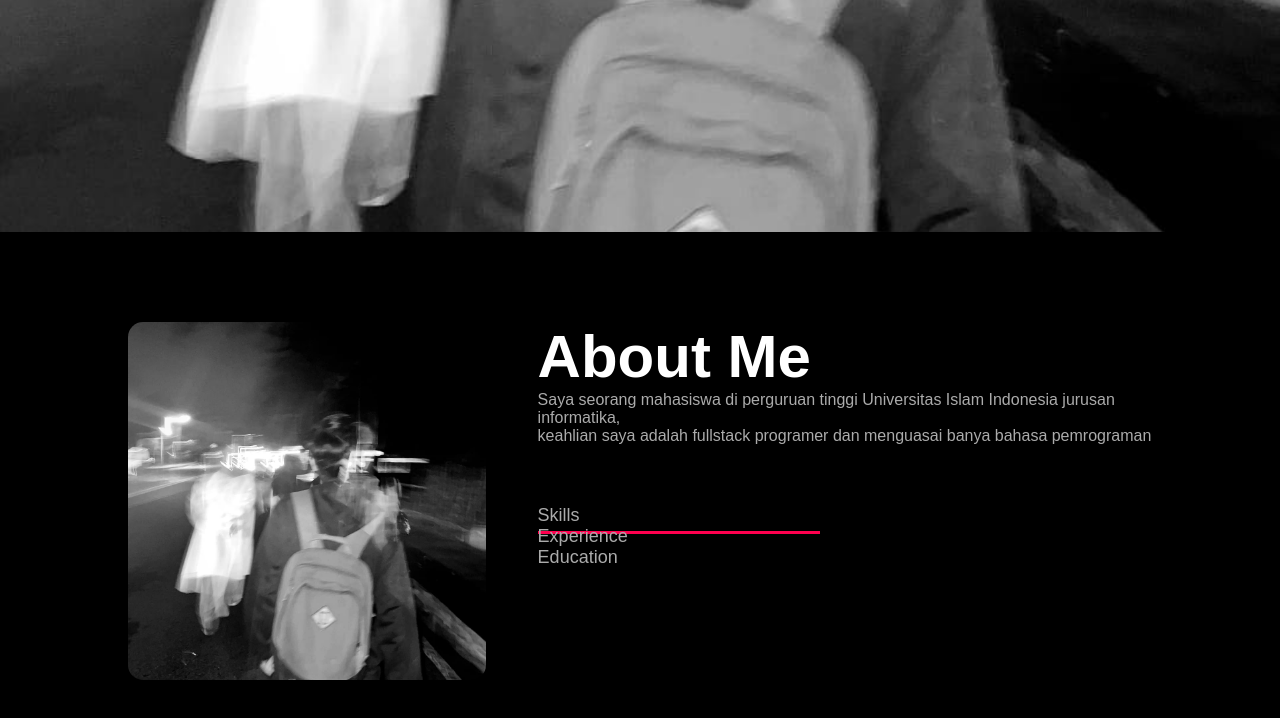
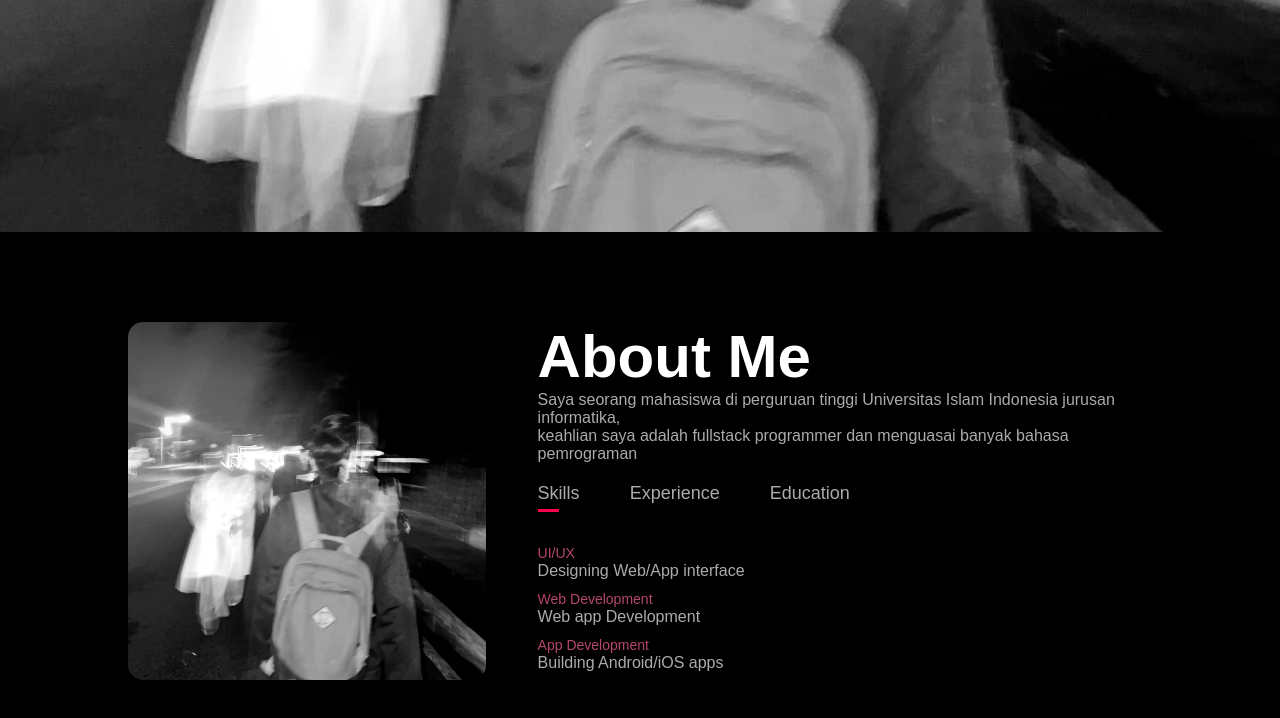
Before and after one commit to AriesDjae/PersonalWEB, a plain HTML site: page tesPersonal/index.html in a window 1280 px wide. Both pictures are taken after a click on the element "Skills". Shown: the part 568-1286 px from the top of the page. Drawn offline with Linux system fonts and the light colour scheme.

Commit message:
Add files via upload

```diff
--- a/tesPersonal/index.html
+++ b/tesPersonal/index.html
@@ -10,7 +10,7 @@
     <div id="header">
         <div class="container">
             <nav>
-                <img src="src/Aris.jpg" class="logo">
+                <img src="src/Aris.jpg" class="logo" alt="Logo">
                 <ul>
                     <li><a href="#">Home</a></li>
                     <li><a href="#">About</a></li>
@@ -20,7 +20,7 @@
                 </ul>
             </nav>
             <div class="header-text">
-                <p>Full Stack Programer</p>
+                <p>Full Stack Programmer</p>
                 <h1>Hi, I'm <span>Aries</span><br>
                 from Indonesia</h1>
             </div>
@@ -31,20 +31,46 @@
         <div class="container">
             <div class="row">
                 <div class="about-col-1">
-                    <img src="src/Aris.jpg">
+                    <img src="src/Aris.jpg" alt="Aris">
                 </div>
                 <div class="about-col-2">
                     <h1 class="sub-title">About Me</h1>
                     <p>Saya seorang mahasiswa di perguruan tinggi Universitas Islam Indonesia jurusan informatika,<br>
-                    keahlian saya adalah fullstack programer dan menguasai banya bahasa pemrograman</p>
-                    <div class="tab-titles"></div>
-                        <p class="tab-links active-link">Skills</p>
-                        <p class="tab-links">Experience</p>
-                        <p class="tab-links">Education</p>
+                    keahlian saya adalah fullstack programmer dan menguasai banyak bahasa pemrograman</p>
+                    <div class="tab-titles">
+                        <p class="tab-links active-link" onclick="opentab('skills')">Skills</p>
+                        <p class="tab-links" onclick="opentab('experience')">Experience</p>
+                        <p class="tab-links" onclick="opentab('education')">Education</p>
+                    </div>
+                    <div class="tab-contents active-tab" id="skills">
+                        <ul>
+                            <li><span>UI/UX</span><br>Designing Web/App interface</li>
+                            <li><span>Web Development</span><br>Web app Development</li>
+                            <li><span>App Development</span><br>Building Android/iOS apps</li>
+                        </ul>
+                    </div>
+                    <div class="tab-contents" id="experience">
+                        <ul>
+                            <li><span>2019-2020</span><br>UI/UX Design Executive</li>
+                            <li><span>2021-2022</span><br>Team lead StarApp</li>
+                            <li><span>2024-2025</span><br>Internship at Big 4 Company</li>
+                        </ul>
+                    </div>
+                    <div class="tab-contents" id="education">
+                        <ul>
+                            <li><span>2023-2025</span><br>Study at University Islamic of Indonesia</li>
+                            <li><span>2021-2022</span><br>Frontend Developer training at IT bootcamp</li>
+                            <li><span>2019-2021</span><br>Backend Developer training at IT bootcamp</li>
+                        </ul>
+                    </div>
                 </div>
             </div>
         </div>
     </div>
 
+    <script src="main.js">
+
+    </script>
+
 </body>
 </html>
--- /dev/null
+++ b/tesPersonal/main.js
@@ -0,0 +1,15 @@
+// about
+
+var tablinks = document.getElementsByClassName("tab-links");
+var tabcontents = document.getElementsByClassName("tab-contents");
+
+    function opentab(tabname){
+        for (var tablink of tablinks) {
+            tablink.classList.remove("active-link");
+        }
+        for (var tabcontent of tabcontents) {
+            tabcontent.classList.remove("active-tab");
+        }
+        event.currentTarget.classList.add("active-link");
+        document.getElementById(tabname).classList.add("active-tab");
+    }
--- a/tesPersonal/style.css
+++ b/tesPersonal/style.css
@@ -134,3 +134,21 @@ nav ul li a:hover::after {
 .tab-links.active-link::after {
     width: 50%;
 }
+
+.tab-contents ul li{
+    list-style: none;
+    margin: 10px 0;
+}
+
+.tab-contents ul li span {
+    color:#b54769;
+    font-size: 14px;
+}
+
+.tab-contents {
+    display: none;
+}
+
+.tab-contents.active-tab {
+    display: block;
+}
```
